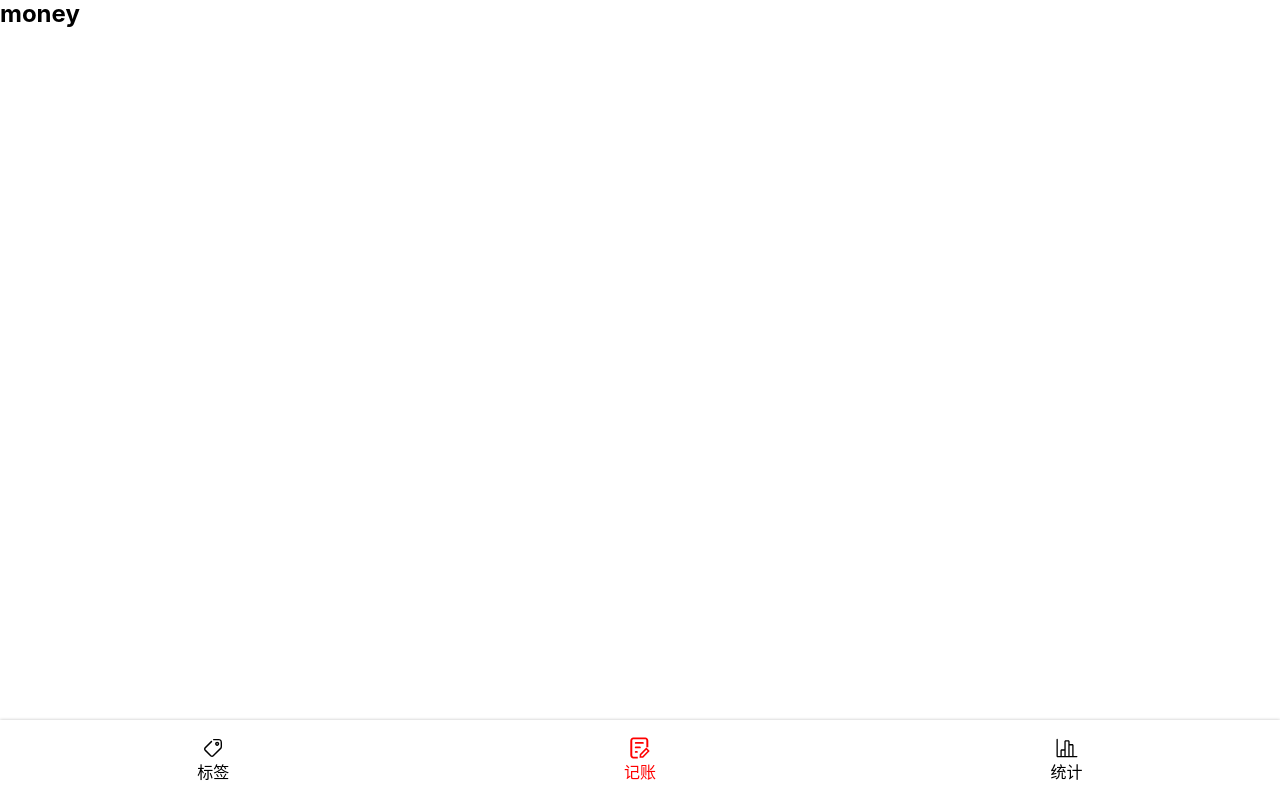
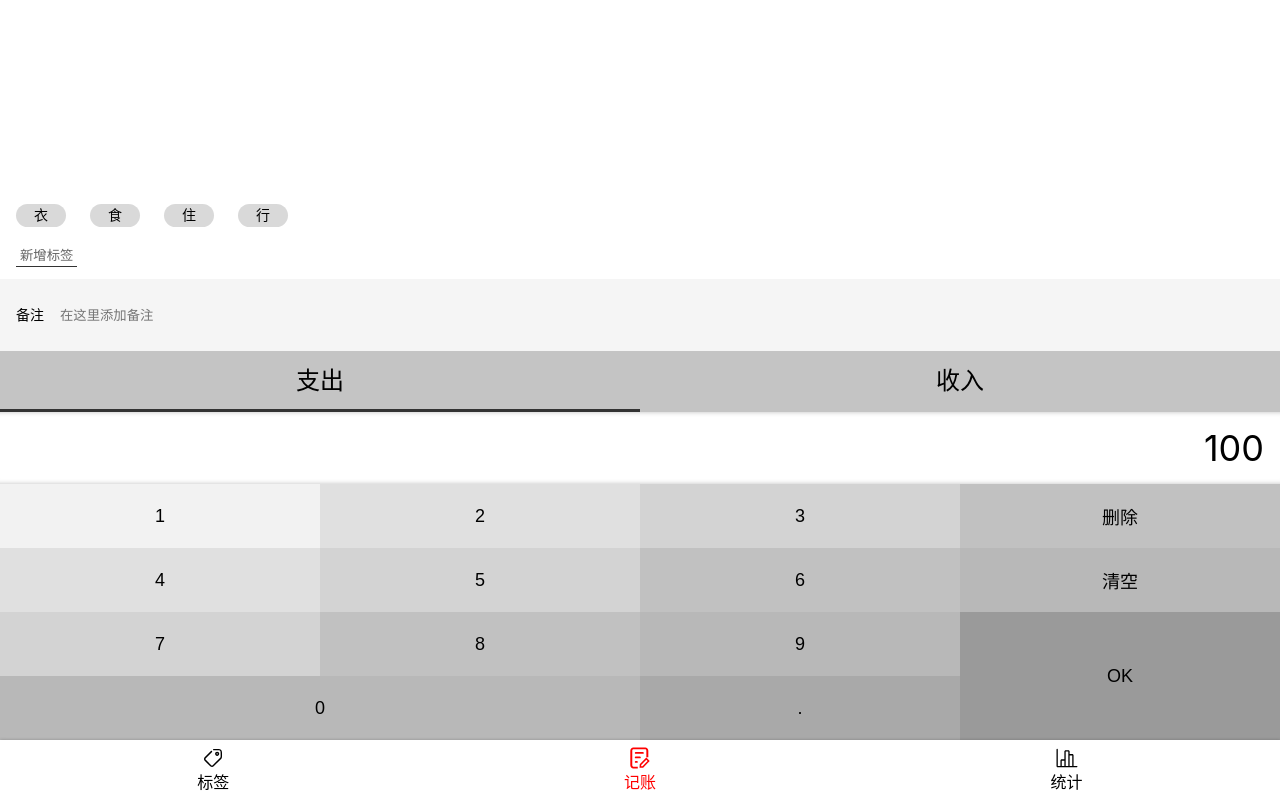
Before and after one commit to ertigers/HuHuLog-react, a React app: page /#/money in a window 1280 px wide. Built offline with nearby package versions, Linux system fonts and the light colour scheme.

Commit message:
模块化

```diff
--- a/src/App.tsx
+++ b/src/App.tsx
@@ -5,9 +5,9 @@
   Route,
   Redirect
 } from "react-router-dom";
-import Tags from 'views/tags';
-import Money from 'views/money';
-import Statistics from 'views/statistics';
+import Tags from './views/Tags';
+import Money from './views/Money';
+import Statistics from './views/Statistics';
 import NoMatch from './views/NoMatch';
 
 const App = ()=> {
--- a/src/components/Layout.tsx
+++ b/src/components/Layout.tsx
@@ -15,7 +15,7 @@
 const Layout = (props:any)=> {
   return (
     <Wrapper>
-      <Main>
+      <Main className={props.className}>
         {props.children}
       </Main>
       <Nav />
--- a/src/components/Nav.tsx
+++ b/src/components/Nav.tsx
@@ -17,7 +17,7 @@
         flex-direction:column;
         justify-content:center;
         align-items:center;
-        padding:16px;
+        padding:6px 0;
         .icon {
           height: 24px;
           width:24px;
--- /dev/null
+++ b/src/views/Money/CategorySection.tsx
@@ -0,0 +1,27 @@
+import styled from "styled-components";
+
+const CategorySection = styled.section`
+  font-size: 24px;
+  > ul {
+    display: flex;
+    background: #c4c4c4;
+    > li {
+      width: 50%;
+      text-align: center;
+      padding: 16px 0;
+      position: relative;
+      &.selected::after {
+        content: "";
+        display: block;
+        height: 3px;
+        background: #333;
+        position: absolute;
+        bottom: 0;
+        width: 100%;
+        left: 0;
+      }
+    }
+  }
+`;
+
+export { CategorySection };
--- /dev/null
+++ b/src/views/Money/NoteSection.tsx
@@ -0,0 +1,24 @@
+import styled from "styled-components";
+
+const NotesSection = styled.section`
+  background: #f5f5f5;
+  padding: 0 16px;
+  font-size: 14px;
+  > label {
+    display: flex;
+    align-items: center;
+    > span {
+      margin-right: 16px;
+      white-space: nowrap;
+    }
+    > input {
+      display: block;
+      width: 100%;
+      height: 72px;
+      background: none;
+      border: none;
+    }
+  }
+`;
+
+export { NotesSection };
--- /dev/null
+++ b/src/views/Money/NumberPadSection.tsx
@@ -0,0 +1,61 @@
+import styled from "styled-components";
+
+const NumberPadSection = styled.section`
+  display: flex;
+  flex-direction: column;
+  > .output {
+    background: white;
+    font-size: 36px;
+    line-height: 72px;
+    text-align: right;
+    padding: 0 16px;
+    box-shadow: inset 0 -5px 5px -5px rgba(0, 0, 0, 0.25),
+      inset 0 5px 5px -5px rgba(0, 0, 0, 0.25);
+  }
+  > .pad {
+    > button {
+      font-size: 18px;
+      float: left;
+      width: 25%;
+      height: 64px;
+      border: none;
+      &.ok {
+        height: 128px;
+        float: right;
+      }
+      &.zero {
+        width: 50%;
+      }
+      &:nth-child(1) {
+        background: #f2f2f2;
+      }
+      &:nth-child(2),
+      &:nth-child(5) {
+        background: #e0e0e0;
+      }
+      &:nth-child(3),
+      &:nth-child(6),
+      &:nth-child(9) {
+        background: #d3d3d3;
+      }
+      &:nth-child(4),
+      &:nth-child(7),
+      &:nth-child(10) {
+        background: #c1c1c1;
+      }
+      &:nth-child(8),
+      &:nth-child(11),
+      &:nth-child(13) {
+        background: #b8b8b8;
+      }
+      &:nth-child(12) {
+        background: #9a9a9a;
+      }
+      &:nth-child(14) {
+        background: #a9a9a9;
+      }
+    }
+  }
+`;
+
+export { NumberPadSection };
--- /dev/null
+++ b/src/views/Money/TagsSection.tsx
@@ -0,0 +1,32 @@
+import styled from "styled-components";
+
+const TagsSection = styled.section`
+  background: #ffffff;
+  padding: 12px 16px;
+  flex-grow: 1;
+  display: flex;
+  flex-direction: column;
+  justify-content: flex-end;
+  align-items: flex-start;
+  > ol {
+    margin: 0 -12px;
+    > li {
+      background: #d9d9d9;
+      border-radius: 18px;
+      display: inline-block;
+      padding: 3px 18px;
+      font-size: 14px;
+      margin: 8px 12px;
+    }
+  }
+  > button {
+    background: none;
+    border: none;
+    padding: 2px 4px;
+    border-bottom: 1px solid #333;
+    color: #666;
+    margin-top: 8px;
+  }
+`;
+
+export { TagsSection };
--- a/src/views/money.tsx
+++ b/src/views/money.tsx
@@ -1,11 +1,62 @@
 import Layout from 'components/Layout';
 import React from 'react';
+import styled from 'styled-components';
+import { CategorySection } from './Money/CategorySection';
+import { NotesSection } from './Money/NoteSection';
+import { NumberPadSection } from './Money/NumberPadSection';
+import { TagsSection } from './Money/TagsSection';
+
+const MyLayout = styled(Layout)`
+  display:flex;
+  flex-direction: column;
+`
 
 function Money() {
   return (
-    <Layout>
-      <h2>money</h2>
-    </Layout>
+    <MyLayout>
+      <TagsSection>
+        <ol>
+          <li>衣</li>
+          <li>食</li>
+          <li>住</li>
+          <li>行</li>
+        </ol>
+        <button>新增标签</button>
+      </TagsSection>
+      <NotesSection>
+        <label>
+          <span>备注</span>
+          <input type="text" placeholder="在这里添加备注"/>
+        </label>
+      </NotesSection>
+      <CategorySection>
+        <ul>
+          <li className="selected">支出</li>
+          <li>收入</li>
+        </ul>
+      </CategorySection>
+      <NumberPadSection>
+        <div className="output">
+          100
+        </div>
+        <div className="pad clearfix">
+          <button>1</button>
+          <button>2</button>
+          <button>3</button>
+          <button>删除</button>
+          <button>4</button>
+          <button>5</button>
+          <button>6</button>
+          <button>清空</button>
+          <button>7</button>
+          <button>8</button>
+          <button>9</button>
+          <button className="ok">OK</button>
+          <button className="zero">0</button>
+          <button className="dot">.</button>
+        </div>
+      </NumberPadSection>
+    </MyLayout>
   )
 }
 
```
